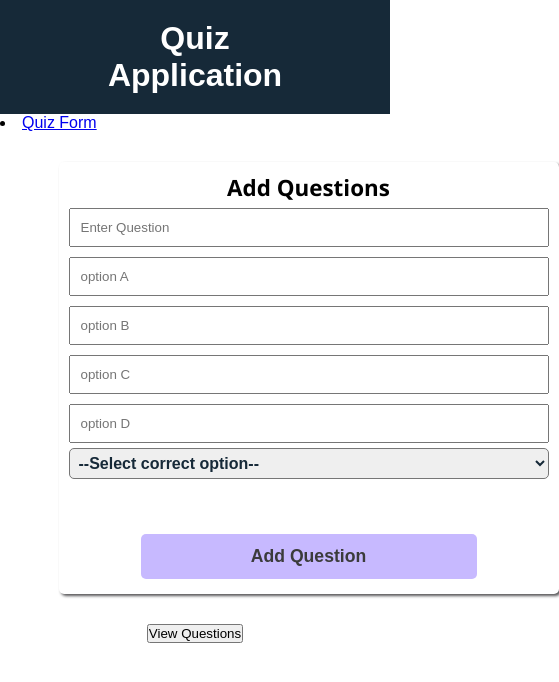
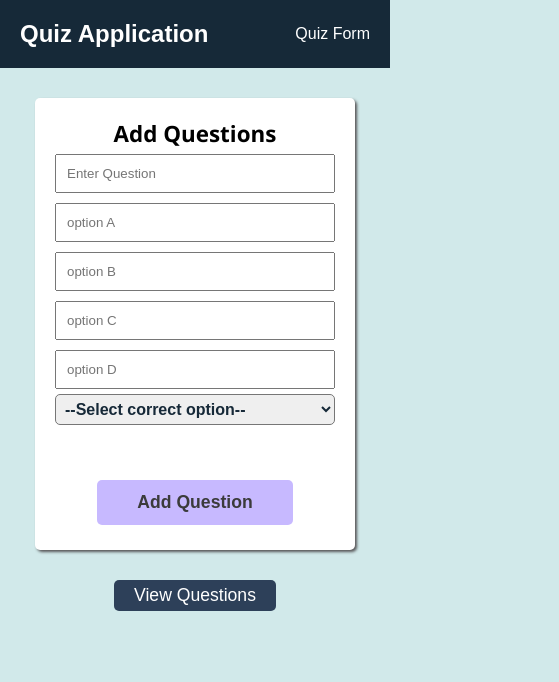
Before and after one commit to Prithvi105/quizapp, a React (Create React App) app: page /quesform in a window 390 px wide. Shown: the top 682 px of the page, 559 px wide, since content can reach past the window. Built offline with nearby package versions, Linux system fonts and the light colour scheme.

Commit message:
Added responsiveness

```diff
--- a/src/App.jsx
+++ b/src/App.jsx
@@ -6,7 +6,7 @@ import { Header } from './components/header';
 import QuesForm from './components/faculty/quesForm';
 import QuestionList from './components/faculty/quesList';
 import PageNotFound from './components/pagenotFound';
-
+import './app.css'
 
 
 
@@ -21,12 +21,12 @@ export const App = () => {
 
   return (
       <BrowserRouter>
-      <Header/>
+
         <Routes>
-          <Route path="/quesform" element={<QuesForm addQuestion={addQuestion}/>} />
+          <Route path="/quesform" element={<><Header/><QuesForm addQuestion={addQuestion}/></>} />
           <Route path="/" element={<Login />} />
           <Route path="/registration" element={<Register />} />
-          <Route path = "/questionList" element = {<QuestionList questionList={questionList}/>} />
+          <Route path = "/questionList" element = {<><Header/><QuestionList questionList={questionList}/></>} />
           <Route path='/*' element = {<PageNotFound />} />
         </Routes>
       </BrowserRouter>
--- /dev/null
+++ b/src/app.css
@@ -0,0 +1,3 @@
+body{
+    background-color:#D1E9EA;
+}
--- a/src/components/faculty/quesForm/style.js
+++ b/src/components/faculty/quesForm/style.js
@@ -1,8 +1,8 @@
 import { styled } from "styled-components";
 
 const Wrapper = styled.section`
-margin : auto;
-width : 70%;
+margin : 0px;
+width : 100%;
 display: block;
 align-items: center;
 text-align: center;
@@ -15,8 +15,9 @@ h1{
     }
 form{
     margin: 30px auto;
-    padding: 10px;
-    width: 500px;
+    padding: 20px;
+    width: 50%;
+    min-width:320px;
     display: block;
     align-items: center;
     border: 2px;
@@ -29,7 +30,8 @@ form input{
     margin: 5px 0px;
     box-sizing: border-box;
 }
-form input[type=button]{
+form input[type=button]
+{
     width: 70%;
     display: block;
     margin: 5px auto;
@@ -39,5 +41,21 @@ form input[type=button]{
     font-size: 1.1rem;
     color: rgb(59, 59, 59);
 }
+
+form input[type=button]:hover{
+    background-color: #777;
+    color: #fff;
+}
+
+input[type=button]{
+    padding: 5px 20px;
+    border:none;
+    border-radius: 5px;
+    font-size:1.1rem;
+    background-color:#2D4059;
+    color: #fff;
+    cursor:pointer;
+}
+
 `
 export default Wrapper
--- a/src/components/header/index.jsx
+++ b/src/components/header/index.jsx
@@ -7,9 +7,9 @@ export const Header = () => {
     <>
     <header>
            <h1><center>Quiz Application</center></h1>
+           <li><Link to= "/quesform">Quiz Form</Link></li>
     </header>
 
-    <li><Link to= "/quesform">Quiz Form</Link></li>
     </>
   )
 }
--- a/src/components/header/style.css
+++ b/src/components/header/style.css
@@ -7,7 +7,22 @@
 
 header{
     width: 100%;
-    padding: 20px 100px;
+    padding: 20px;
     background-color:#162938 ;
     color: white;
+    display: flex;
+    align-items: center;
+    justify-content: space-between;
+
 }
+h1{
+    font-size: 1.5rem;
+}
+
+li{
+    list-style: none;
+}
+li a{
+    text-decoration: none;
+    color: #fff;
+}
--- a/src/components/loginForm/index.jsx
+++ b/src/components/loginForm/index.jsx
@@ -2,16 +2,23 @@
 import { useState } from "react";
 import "./style.css";
 import axios from "axios";
+import { useNavigate } from "react-router";
 
 export const Login = () => {
   const [contact, setContact] = useState("");
   const [password, setPassword] = useState("");
-
+  const navigate = useNavigate()
   const login = (e) => {
     e.preventDefault();
     axios.post("https://server-api1-li2k.onrender.com/api/user/login", {
         contact,password,
-      }).then((res) => {console.log(res.data);}).catch((err) => {console.log(err.message);}).finally(() => {
+      }).then((res) => {
+        console.log(res.data);
+        navigate('/quesForm')
+      })
+
+      .catch((err) => {console.log(err.message);})
+      .finally(() => {
         console.log("finally is working");
       });
   };
--- a/src/components/loginForm/style.css
+++ b/src/components/loginForm/style.css
@@ -7,26 +7,34 @@
 
 .form{
     display:flex;
-    padding: 80px;
+    padding: 20px;
     justify-content: center;
+    background-color:#D1E9EA;
 }
 
+form {
+    padding: 15px;
+}
 .form-login{
     position: relative;
     display: flex;
+    padding: 10px;
     flex-direction: column;
     justify-content: center;
     align-items: center;
-    width: 350px;
-    height: 400px;
+    width: 40%;
+    min-width: 320px;
+    height: 70vh;
     border: solid 2px gray;
     border-radius: 20px;
+    background-color: #fff;
 }
 
 .form-login h2{
     font-size: 2em;
     color: #162938;
     text-align: center;
+
 }
 
 .input-box{
--- a/src/components/registrationForm/index.jsx
+++ b/src/components/registrationForm/index.jsx
@@ -1,18 +1,27 @@
 import { useState } from "react";
 import "./style.css";
 import axios from "axios";
+import { useNavigate } from "react-router";
 
 export const Register = () => {
   const [username, setUserName] = useState("");
   const [contact, setContact] = useState("");
   const [password, setPassword] = useState("");
-  const [role, setRole] = useState( )
-
+  const [role, setRole] = useState( );
+  const navigate = useNavigate();
   const register = (e) => {
     e.preventDefault();
     axios.post("https://server-api1-li2k.onrender.com/api/user/add", {
         username,contact,password,role,
-      }).then((res) => {console.log(res.data);}).catch((err) => {console.log(err.message);}).finally(() => {
+      }).then(
+        (res) => {console.log(res.data);
+          navigate('/') }
+
+        )
+
+      .catch((err) => {console.log(err.message);})
+
+      .finally(() => {
         console.log("finally is working");
       });
   };
--- a/src/components/registrationForm/style.css
+++ b/src/components/registrationForm/style.css
@@ -5,10 +5,14 @@
     box-sizing: border-box;
 }
 
+form{
+    background-color: #fff;
+}
 .form{
    display: flex;
-   padding: 80px;
+   padding: 20px;
    justify-content: center;
+
 }
 
 
@@ -16,13 +20,16 @@
 .form-register{
     position: relative;
     display: flex;
+    padding: 25px;
     flex-direction: column;
     justify-content: center;
     align-items: center;
-    width: 400px;
-    height: 520px;
+    width: 40%;
+    min-width: 320px;
+    min-height: 70vh;
     border: solid 2px gray;
     border-radius: 20px;
+    background-color: #fff;
 }
 
 .form-register h2{
```
